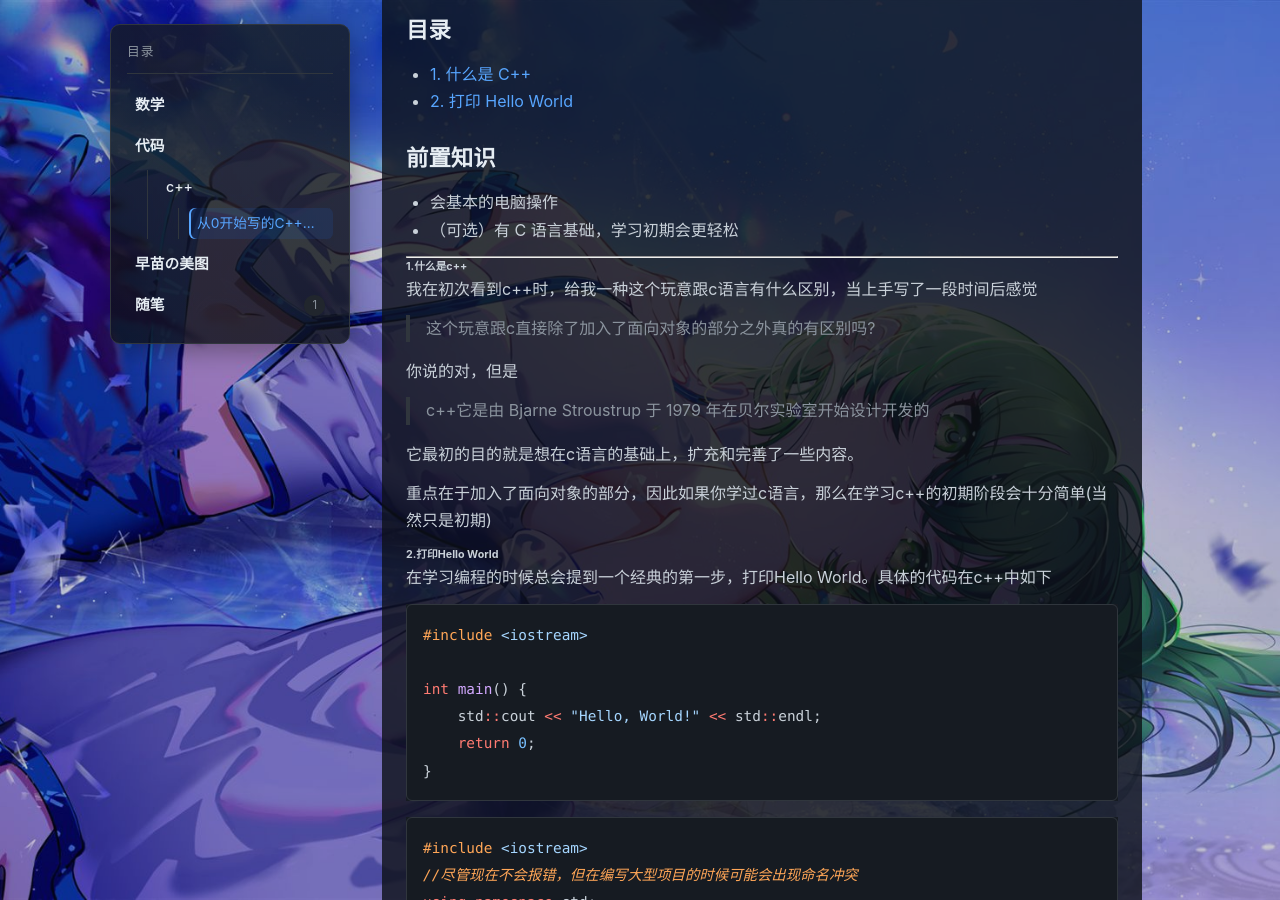
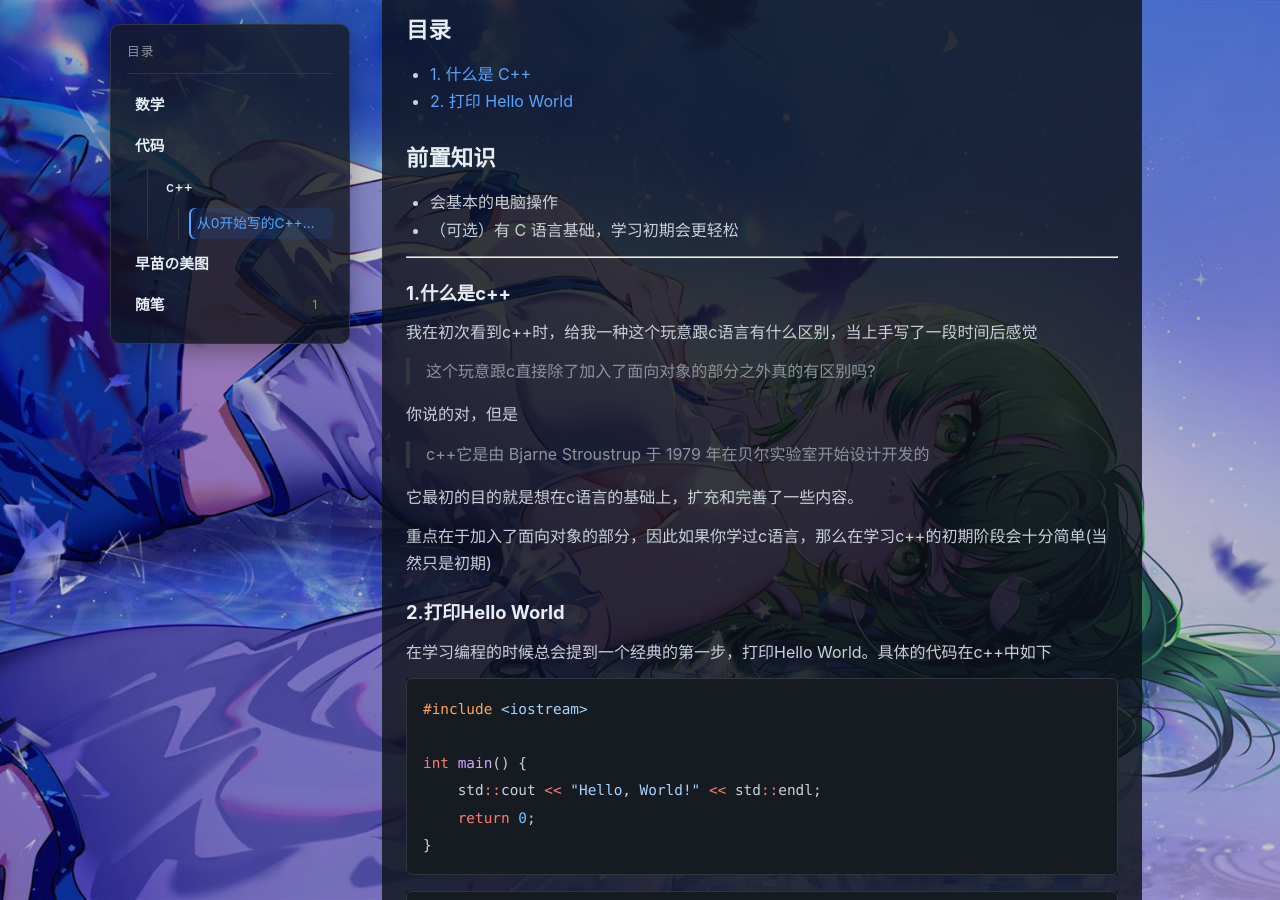
Before and after one commit to plumjamm/plumjamm.github.io, a Jekyll site: the page built from code/cpp.md, in a window 1280 px wide and 900 px high, scrolled down 318 px. Built offline with Jekyll 4.4.1, drawn with Linux system fonts in a browser that asks for light colours.

Commit message:
Update cpp.md

```diff
--- a/code/cpp.md
+++ b/code/cpp.md
@@ -22,7 +22,7 @@ permalink: /code/cpp/
 
 ---
 
-###### 1.什么是c++ {#what-is-cpp}
+### 1.什么是c++ {#what-is-cpp}
 
 我在初次看到c++时，给我一种这个玩意跟c语言有什么区别，当上手写了一段时间后感觉
 
@@ -36,7 +36,7 @@ permalink: /code/cpp/
 
 重点在于加入了面向对象的部分，因此如果你学过c语言，那么在学习c++的初期阶段会十分简单(当然只是初期)
 
-###### 2.打印Hello World {#hello-world}
+### 2.打印Hello World {#hello-world}
 
 在学习编程的时候总会提到一个经典的第一步，打印Hello World。具体的代码在c++中如下
 
```
